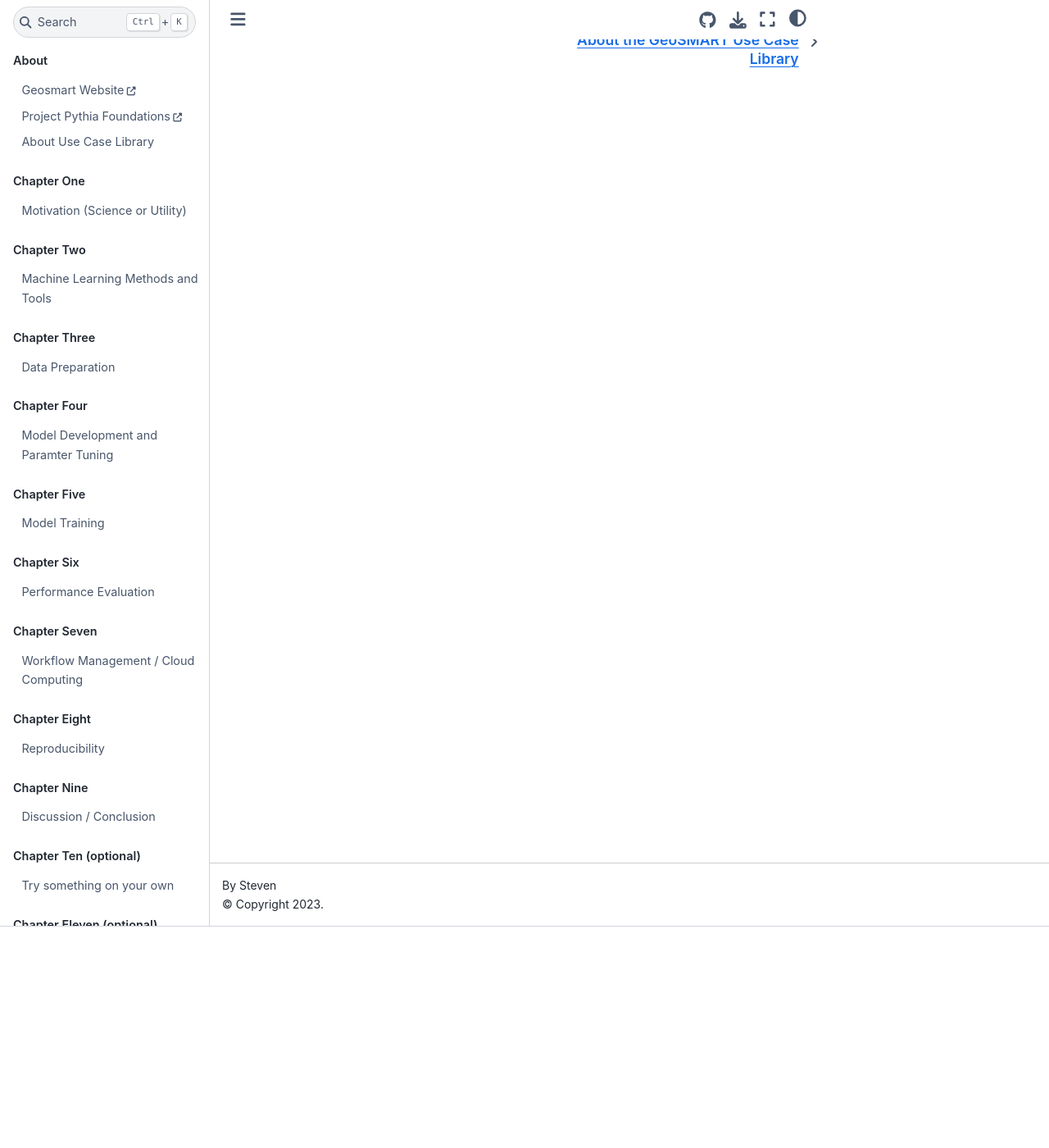
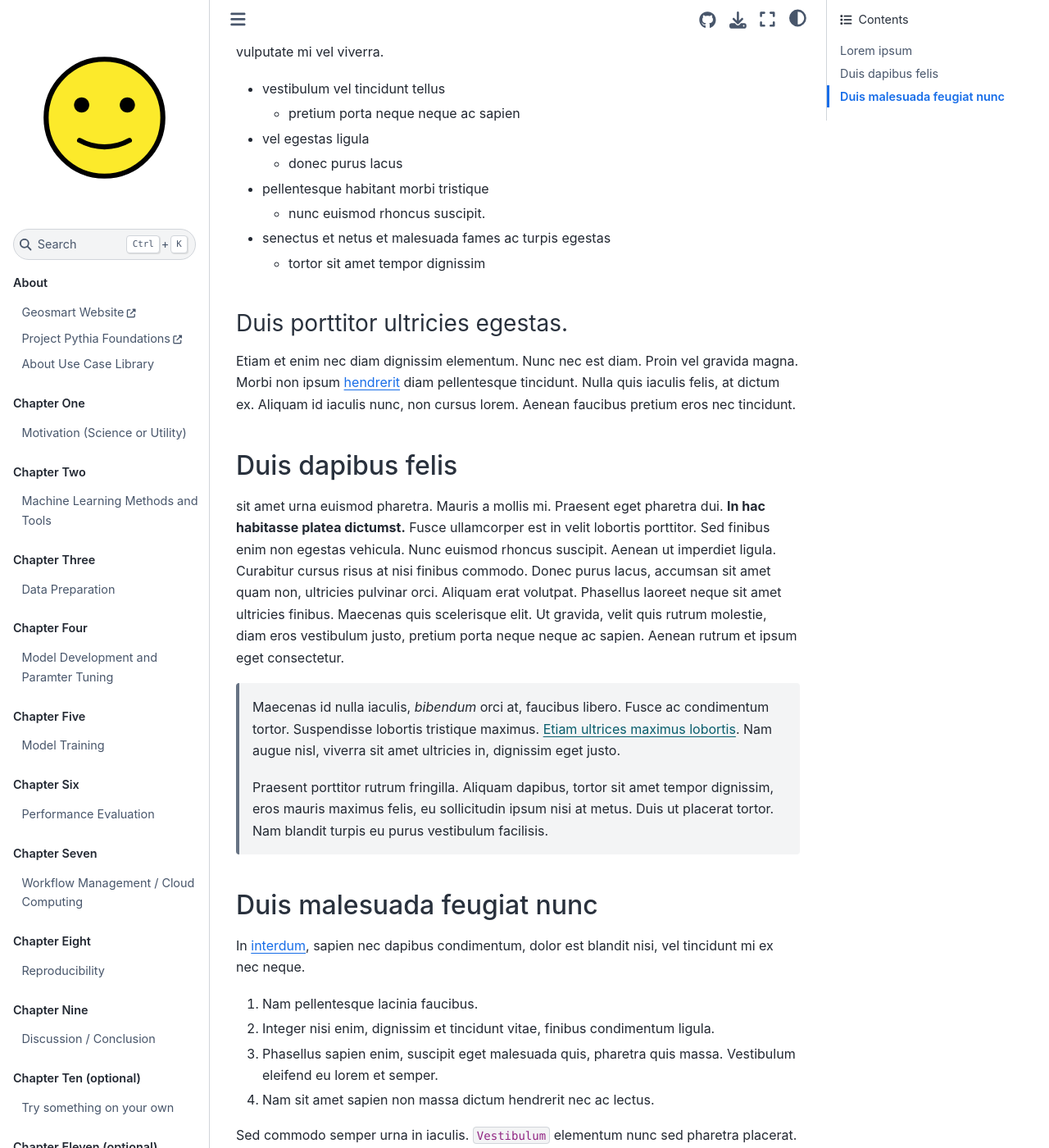
Before and after one commit to spestana/test-use-case-template, a Jupyter Book: the page built from book/intro.md, in a window 1280 px wide and 1400 px high, scrolled down 271 px. Shown: the whole window at 82% size. Built offline with Jupyter Book 1.0.4 settings and Sphinx 7.4.7 and the Sphinx Book theme 1.1.4, drawn with Linux system fonts in a browser that asks for light colours; comment, search, counter and statistics services are not loaded; some of the changed text lies outside the part shown.

Commit message:
Update intro.md

````diff
--- a/book/intro.md
+++ b/book/intro.md
@@ -1,3 +1,50 @@
-# Welcome to the GeoSMART Jupyter Book!
+# Welcome to my jupyter book
 
-**GeoS**cience **MA**chine Learning **R**esources and **T**raining (GeoSMART) framework provides an educational pathway that provides a foundation in open source scientific ecosystems and progresses through general ML theory, toolkits and deployment on Cloud computing.
+## Lorem ipsum
+Lorem ipsum dolor sit amet, consectetur adipiscing elit. Donec non gravida quam. Ut at arcu eu nisl luctus porttitor vitae eget arcu. Morbi augue dui, bibendum sit amet quam eu, sodales accumsan ex. Lorem ipsum dolor sit amet, consectetur adipiscing elit. [Ut elementum pharetra enim](https://www.markdownguide.org/basic-syntax/), ac facilisis massa pulvinar nec. Suspendisse condimentum vulputate mi vel viverra.
+
+* vestibulum vel tincidunt tellus
+  * pretium porta neque neque ac sapien
+* vel egestas ligula
+  * donec purus lacus
+* pellentesque habitant morbi tristique
+  * nunc euismod rhoncus suscipit.
+* senectus et netus et malesuada fames ac turpis egestas
+  * tortor sit amet tempor dignissim
+
+### Duis porttitor ultricies egestas.
+
+Etiam et enim nec diam dignissim elementum. Nunc nec est diam. Proin vel gravida magna. Morbi non ipsum [hendrerit](https://www.markdownguide.org/basic-syntax/) diam pellentesque tincidunt. Nulla quis iaculis felis, at dictum ex. Aliquam id iaculis nunc, non cursus lorem. Aenean faucibus pretium eros nec tincidunt.
+
+## Duis dapibus felis
+
+sit amet urna euismod pharetra. Mauris a mollis mi. Praesent eget pharetra dui. **In hac habitasse platea dictumst.** Fusce ullamcorper est in velit lobortis porttitor. Sed finibus enim non egestas vehicula. Nunc euismod rhoncus suscipit. Aenean ut imperdiet ligula. Curabitur cursus risus at nisi finibus commodo. Donec purus lacus, accumsan sit amet quam non, ultricies pulvinar orci. Aliquam erat volutpat. Phasellus laoreet neque sit amet ultricies finibus. Maecenas quis scelerisque elit. Ut gravida, velit quis rutrum molestie, diam eros vestibulum justo, pretium porta neque neque ac sapien. Aenean rutrum et ipsum eget consectetur.
+
+> Maecenas id nulla iaculis, *bibendum* orci at, faucibus libero. Fusce ac condimentum tortor. Suspendisse lobortis tristique maximus. [Etiam ultrices maximus lobortis](https://www.markdownguide.org/basic-syntax/). Nam augue nisl, viverra sit amet ultricies in, dignissim eget justo.
+>
+> Praesent porttitor rutrum fringilla. Aliquam dapibus, tortor sit amet tempor dignissim, eros mauris maximus felis, eu sollicitudin ipsum nisi at metus. Duis ut placerat tortor. Nam blandit turpis eu purus vestibulum facilisis.
+
+## Duis malesuada feugiat nunc
+
+In [interdum](https://www.markdownguide.org/basic-syntax/), sapien nec dapibus condimentum, dolor est blandit nisi, vel tincidunt mi ex nec neque.
+
+1. Nam pellentesque lacinia faucibus.
+2. Integer nisi enim, dignissim et tincidunt vitae, finibus condimentum ligula.
+3. Phasellus sapien enim, suscipit eget malesuada quis, pharetra quis massa. Vestibulum eleifend eu lorem et semper.
+4. Nam sit amet sapien non massa dictum hendrerit nec ac lectus.
+
+Sed commodo semper urna in iaculis. `Vestibulum` elementum nunc sed pharetra placerat. Nunc condimentum justo ac risus convallis blandit eu vitae massa. Vestibulum bibendum neque vel rutrum dictum. Quisque egestas erat eget libero varius mattis. Vivamus vel tellus tincidunt, fringilla purus ut, tincidunt augue.
+
+```
+Cras in bibendum lorem.
+
+Quisque iaculis urna ac odio mollis blandit.
+```
+
+Nullam ut elit eget velit ultrices ornare. Nam nibh arcu, fermentum suscipit pellentesque ac, iaculis quis ligula. Cras sed eros neque.
+
+| Nullam | Mermentum | Augue |
+| --- | --- | --- |
+| Ut iaculis accumsan finibus | Morbi feugiat suscipit velit | ut viverra nunc sollicitudin ut |
+
+Phasellus at consequat neque. Mauris lectus dolor, auctor interdum justo at, pulvinar faucibus dolor. Etiam tristique eget massa quis vulputate.
````
